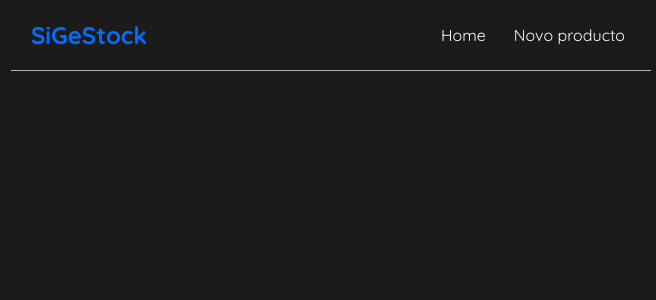
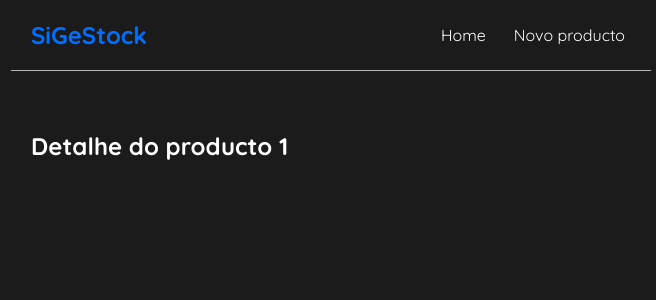
Before and after one commit to Uanela/curso-completo-de-react-para-iniciantes-gratuito, a React (Create React App) app: page /products/1 in a window 1280 px wide. Shown: the top 300 px of the page, without its empty margins (309-965 px from the left). Built offline with nearby package versions, Linux system fonts and the light colour scheme.

Commit message:
first commit

```diff
--- a/src/App.js
+++ b/src/App.js
@@ -2,6 +2,7 @@ import Home from "./pages/Home";
 import Navbar from "./components/Navbar";
 import { BrowserRouter as Router, Routes, Route } from "react-router-dom";
 import Create from "./pages/Create";
+import ProductDetails from "./pages/ProductDetails";
 
 function App() {
   return (
@@ -12,6 +13,7 @@ function App() {
           <Routes>
             <Route path="/" element={<Home />} />
             <Route path="/create" element={<Create />} />
+            <Route path="/products/:id" element={<ProductDetails />} />
           </Routes>
         </main>
       </div>
--- a/src/components/ProductsList.js
+++ b/src/components/ProductsList.js
@@ -1,4 +1,5 @@
 import React from "react";
+import { Link } from "react-router-dom";
 
 export default function ProductsList({ products, title }) {
   return (
@@ -6,9 +7,11 @@ export default function ProductsList({ products, title }) {
       <h2>{title}</h2>
       {products.map((product) => (
         <div className="product-preview" key={product.id}>
-          <h2>{product.name}</h2>
-          <p>Adicionado por {product.worker}</p>
-          <p>Preço: {product.price} Mzn</p>
+          <Link to={`/products/${product.id}`}>
+            <h2>{product.name}</h2>
+            <p>Adicionado por {product.worker}</p>
+            <p>Preço: {product.price} Mzn</p>
+          </Link>
         </div>
       ))}
     </div>
--- a/src/index.css
+++ b/src/index.css
@@ -61,6 +61,10 @@ main {
   margin-bottom: 8px;
 }
 
+.product-preview a {
+  text-decoration: none;
+}
+
 /* Estilos para o loading-notch */
 .notch-container {
   text-align: center;
--- /dev/null
+++ b/src/pages/ProductDetails.js
@@ -0,0 +1,11 @@
+import { useParams } from "react-router-dom";
+
+export default function ProductDetails() {
+  const { id } = useParams();
+
+  return (
+    <div className="product-details">
+      <h2>Detalhe do producto {id}</h2>
+    </div>
+  );
+}
```
